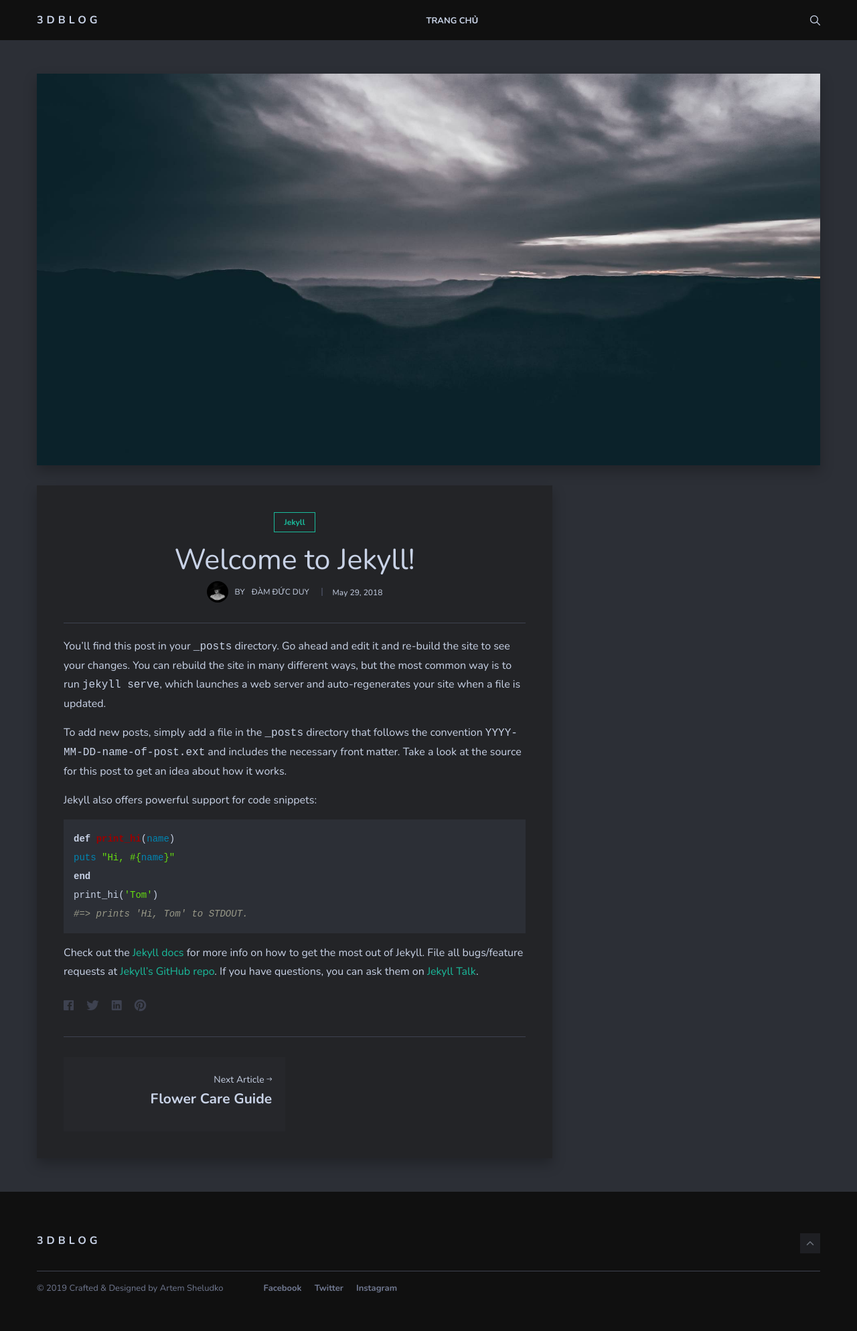
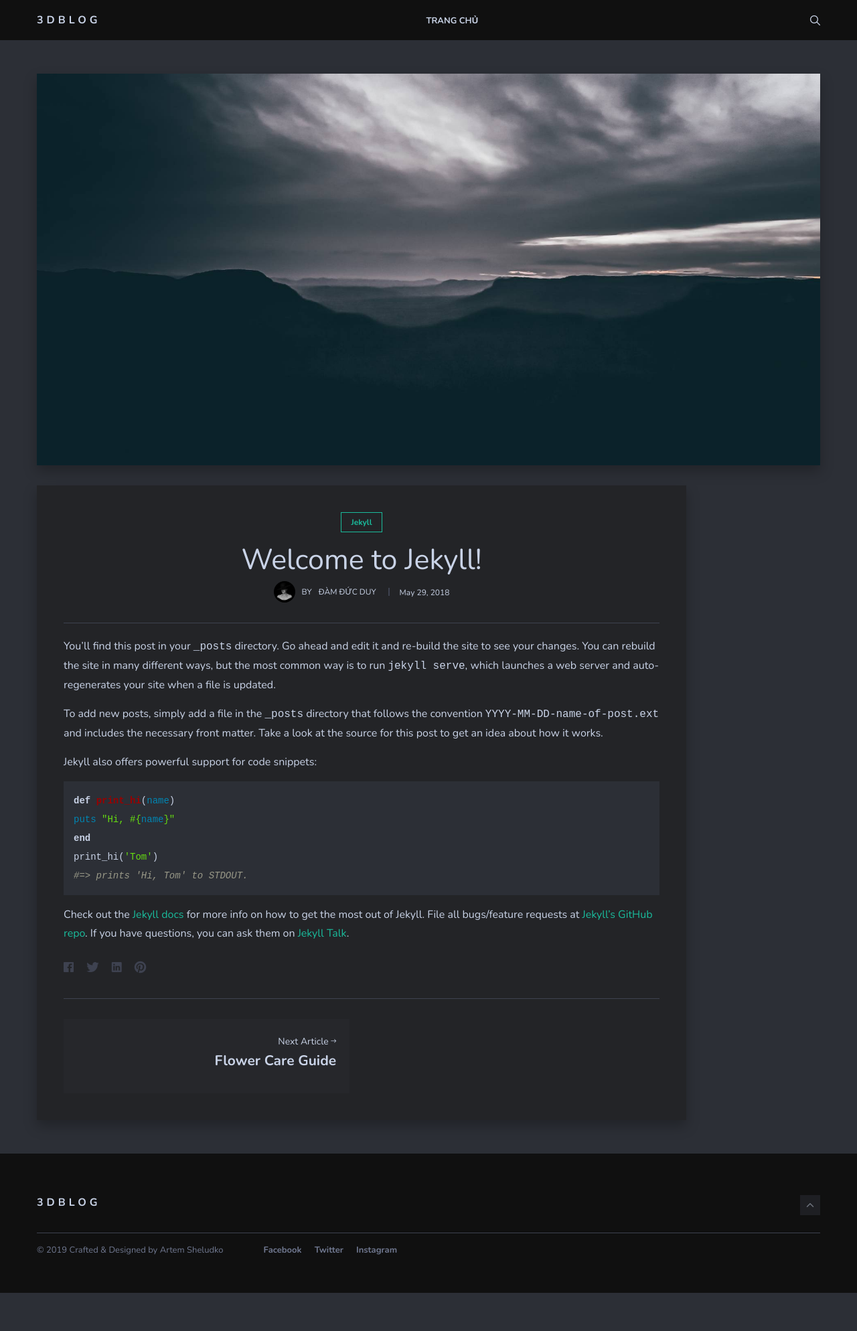
Before and after one commit to DamDucDuyIT/3DBlogger, a Jekyll site: the page built from _posts/2018-05-29-welcome-to-jekyll.markdown, in a window 1280 px wide. Shown: the whole page at 67% size. Built offline with Jekyll 4.4.1, drawn with Linux system fonts in a browser that asks for light colours; nearby versions of some CDN libraries; after the commit the page ends 1931 px from its top, so only the background shows below that.

Commit message:
update layout

```diff
--- a/_layouts/post.html
+++ b/_layouts/post.html
@@ -13,7 +13,7 @@ layout: default
 
 <div class="container">
 	<div class="row">
-		<article class="col col-12 col-t-8 post">
+		<article class="col col-14 col-t-10 post">
 			<div class="post-content">
 
 				<div class="post-head">
--- a/_posts/2019-12-02-automapper-la-gi-va-cach-ap-dung-vao-du-an-ASP-dotnet-core-phan-1.markdown
+++ b/_posts/2019-12-02-automapper-la-gi-va-cach-ap-dung-vao-du-an-ASP-dotnet-core-phan-1.markdown
@@ -3,7 +3,7 @@ layout: post
 title: AutoMapper là gì và cách áp dụng vào dự án ASP.NET Core - Phần 1
 date: 2019-12-02 12:00:30 +0300
 image: 14.jpg
-tags: [csharp, dotnet, back-end, csharp]
+tags: [csharp, dotnet, back-end]
 ---
 
 Rất có thể nhiều lập trình viên đã nghe về khái niệm AutoMapper trong lúc lập trình back-end cho những hệ thống website. Tuy nhiên, lí do tại sao chúng ta nên áp dụng thư viện này trong quá trình thiết kế Web API và những tiện ích thực sự mà nó mang lại thì khá là mơ hồ cho những bạn chưa thực sự áp dụng nó. Do đó, lần này mình sẽ dùng một số trải nghiệm sau một quãng thời gian "lăn lộn" với bộ thư viện này để giúp mọi người hiểu rõ hơn về nó.
```
